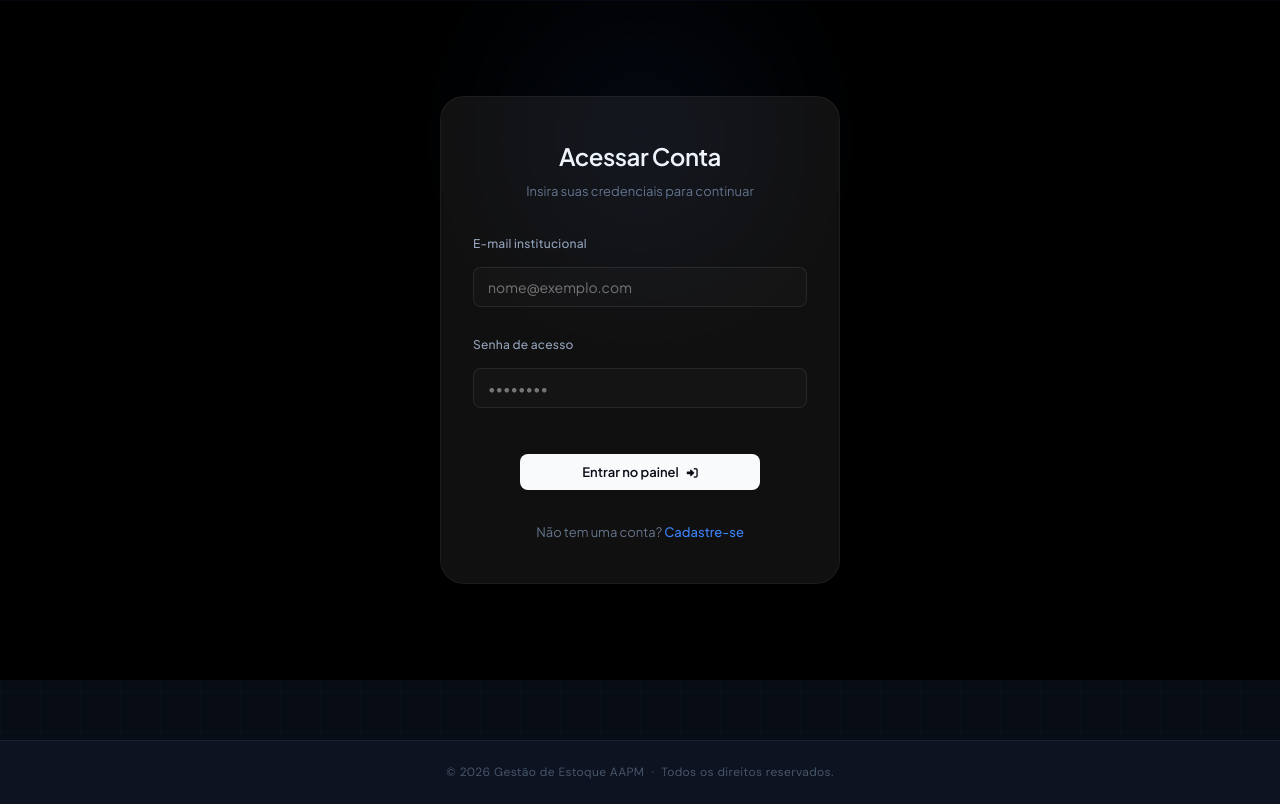
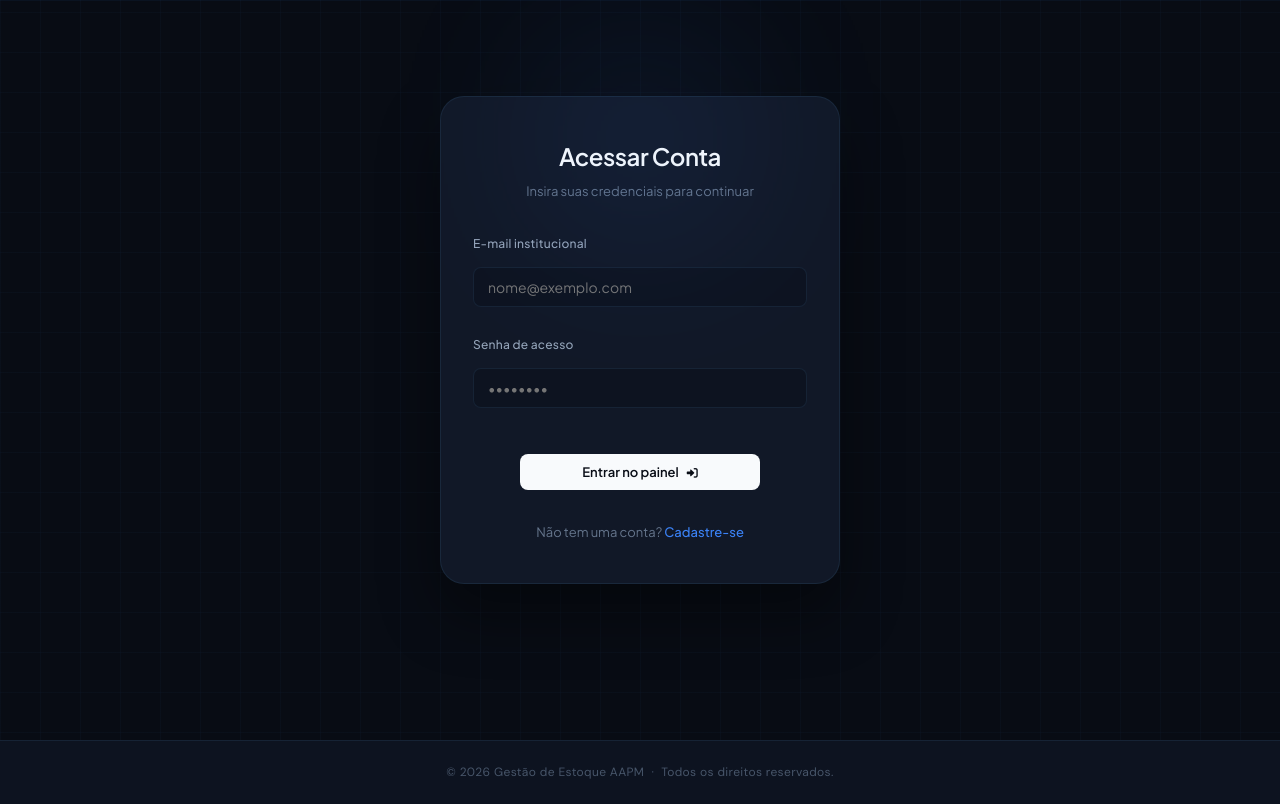
Before and after one commit to Igor0liveir4/Projeto-de-estoque-AAPM, a FastAPI app: page /auth/login in a window 1280 px wide. Shown: the part 68-872 px from the top of the page. Run offline with FastAPI, Linux system fonts and the light colour scheme.

Commit message:
Alteração do fundo de login e produtos

```diff
--- a/app/templates/auth/login.html
+++ b/app/templates/auth/login.html
@@ -13,15 +13,15 @@
         align-items: center;
         justify-content: center;
         font-family: 'Plus Jakarta Sans', sans-serif;
-        background-color: #000000;
+        background: transparent;
         padding: 20px;
     }
 
     .login-card {
         width: 100%;
         max-width: 400px;
-        background: #111010;
-        border: 1px solid rgba(255, 255, 255, 0.05);
+        background: var(--bg-card);
+        border: 1px solid var(--border);
         padding: 40px 32px;
         border-radius: 24px;
         box-shadow: 0 30px 60px rgba(0, 0, 0, 0.4);
@@ -60,8 +60,8 @@
 
 
     .form-control {
-        background: rgba(255, 255, 255, 0.02);
-        border: 1px solid rgba(255, 255, 255, 0.08);
+        background: var(--bg-surface);
+        border: 1px solid var(--border);
         padding: 10px 14px;
         border-radius: 8px;
         font-size: 14px;
```
Also changed, not shown: app/templates/produtos/index.html (+10 -10 lines).
